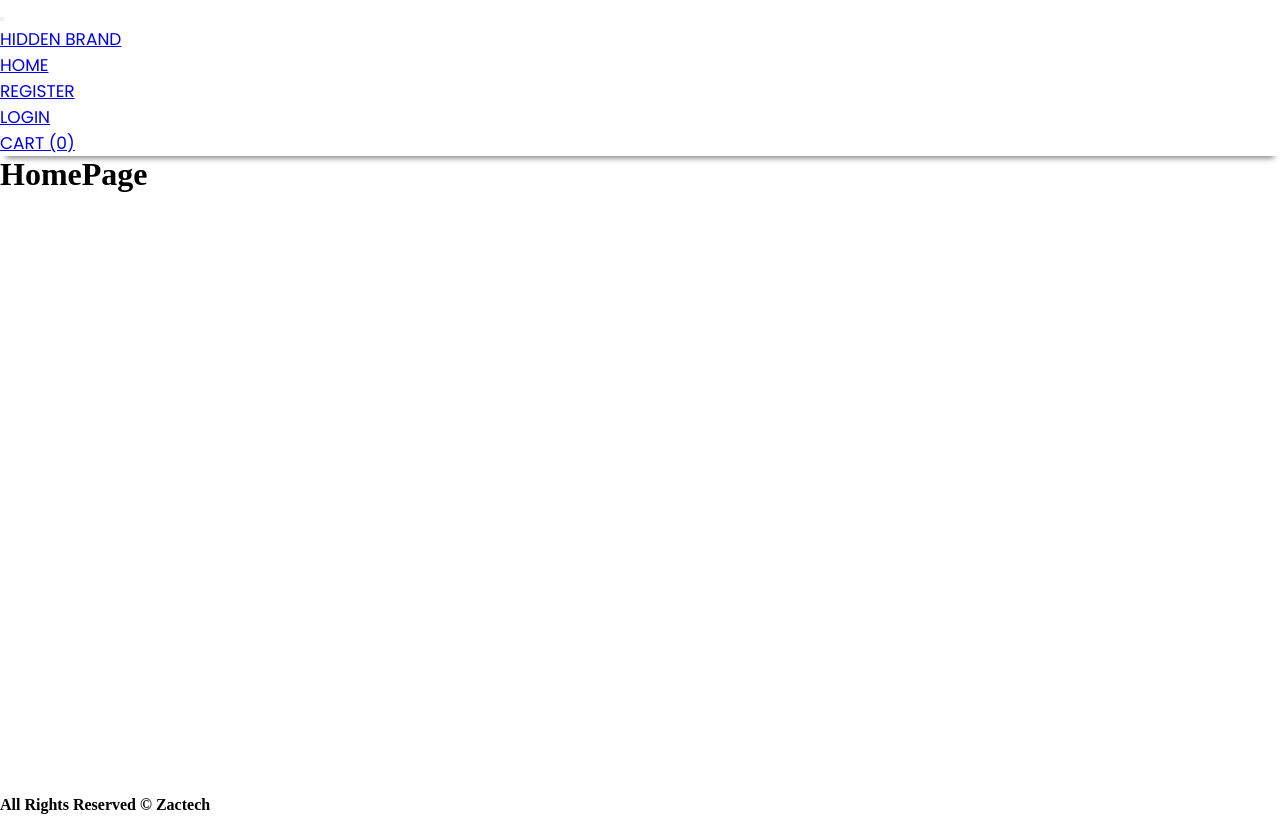
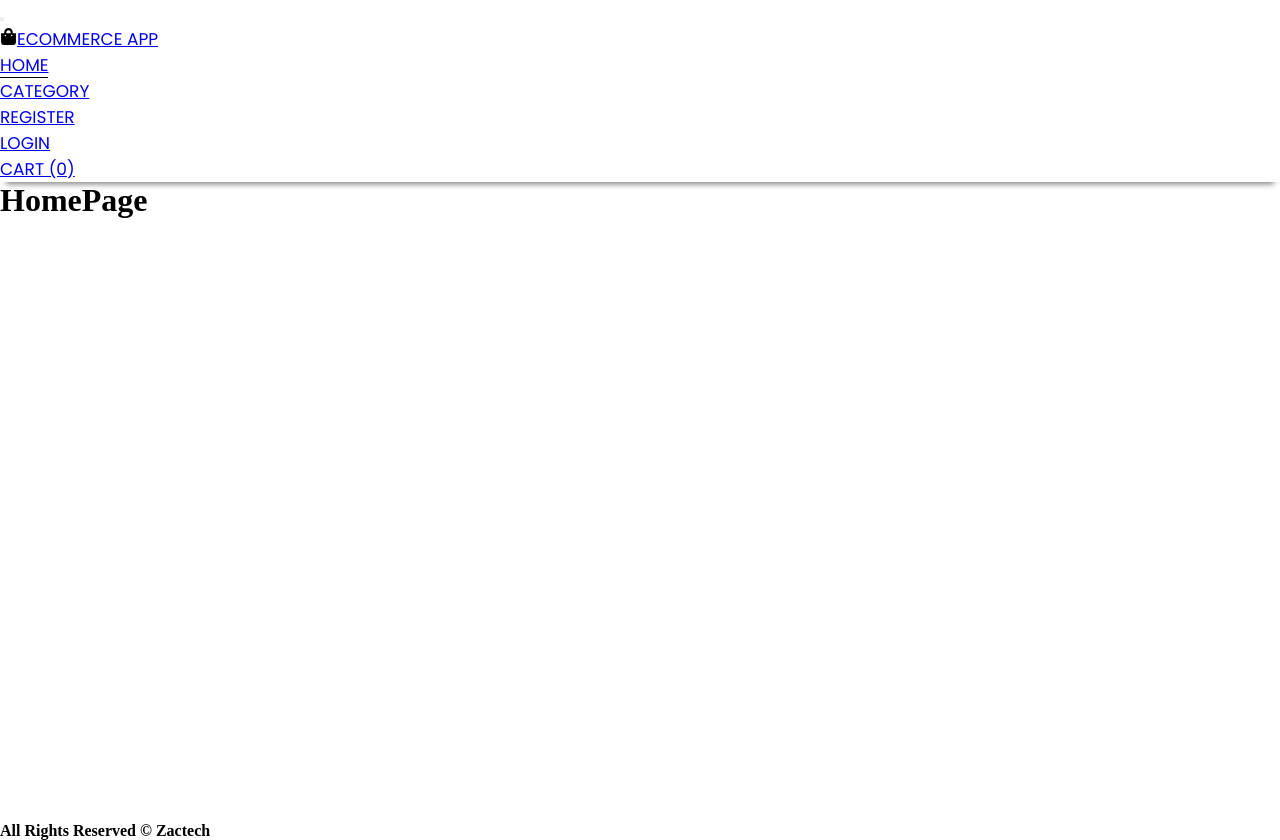
Before and after one commit to Moizuddin407/E-CommerceWebsite, a React (Create React App) app in the folder client/: page / in a window 1280 px wide. Before the commit the page ends 814 px from the top, so only its background shows below. Built offline with nearby package versions, Linux system fonts and the light colour scheme; the HTML template or start-up script is replaced by a standard one; a web font is replaced by a local one.

Commit message:
Front end working

```diff
--- a/client/src/components/layout/Header.js
+++ b/client/src/components/layout/Header.js
@@ -1,5 +1,6 @@
 import React from 'react'
-import { NavLink } from 'react-router-dom'
+import { NavLink,Link } from 'react-router-dom'
+import { FaShoppingBag } from "react-icons/fa";
 
 const Header = () => {
   return (
@@ -20,16 +21,27 @@ const Header = () => {
           </button>
 
           <div className="collapse navbar-collapse" id="navbarTogglerDemo01">
-            <NavLink to="/" className="navbar-brand">
-              Hidden brand
-            </NavLink>
+            {/* https://react-icons.github.io/react-icons/search/#q=shoppin */}
+            {/* Install icons from here. */}
+
+            <FaShoppingBag />
+            <Link to="/" className="navbar-brand">
+              Ecommerce App
+            </Link>
 
             <ul className="navbar-nav ms-auto mb-2 mb-lg-0">
               <li className="nav-item">
-                <NavLink to="/" className="nav-link active" aria-current="page">
+                <NavLink to="/" className="nav-link">
                   Home
                 </NavLink>
               </li>
+
+              <li className="nav-item">
+                <NavLink to="/category" className="nav-link">
+                  Category
+                </NavLink>
+              </li>
+
               <li className="nav-item">
                 <NavLink to="/register" className="nav-link">
                   Register
--- a/client/src/index.css
+++ b/client/src/index.css
@@ -36,3 +36,7 @@ font-family: 'Poppins';
 .nav-link{
   font-weight: 300 !important;
 }
+
+.active{
+  border-bottom: 1px solid black;
+}
--- a/package.json
+++ b/package.json
@@ -19,6 +19,7 @@
     "mongoose": "^8.4.1",
     "morgan": "^1.10.0",
     "node": "^20.14.0",
-    "nodemon": "^3.1.3"
+    "nodemon": "^3.1.3",
+    "react-icons": "^5.2.1"
   }
 }
```
Also changed, not shown: 1 other file (tests, documents, lock files or other folders).
